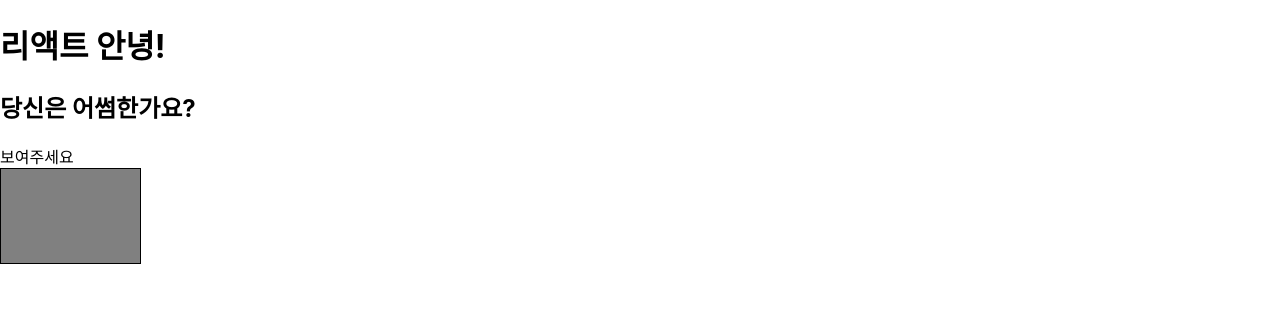
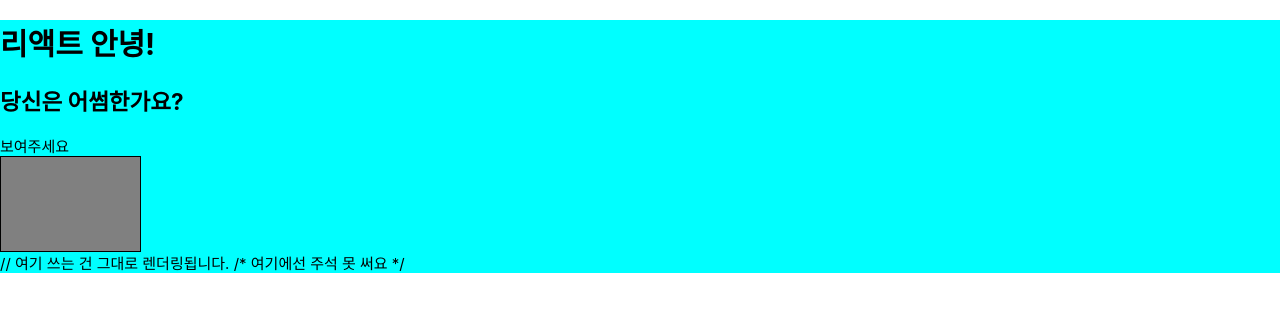
Before and after one commit to cepiloth/LearningReact, a React (Create React App) app in the folder hello-react/: page / in a window 1280 px wide. Shown: the top 312 px of the page. Built offline with nearby package versions, Linux system fonts and the light colour scheme.

Commit message:
리액트학습
리액트에서는 class 를 사용하지 않고 className 키워드를 사용한다.

```diff
--- a/hello-react/src/App.css
+++ b/hello-react/src/App.css
@@ -28,6 +28,11 @@
   color: #61dafb;
 }
 
+.my-div {
+  background-color: aqua;
+  font-size: 15px;
+}
+
 @keyframes App-logo-spin {
   from {
     transform: rotate(0deg);
--- a/hello-react/src/App.js
+++ b/hello-react/src/App.js
@@ -1,4 +1,5 @@
 import React, {Component} from 'react';
+import './App.css'
 
 class App extends Component {
   render() {
@@ -16,13 +17,17 @@ class App extends Component {
     return (
       // 부모가 있어야한다. h1, h2 두개의 태그를 사용하려면 div tag 로 감싸줘야한다.
       // Virtual DOM 이라고 한다.
-      <div>
+      <div className="my-div">
         <h1>리액트 안녕!</h1>
         <h2>{text}</h2>
         {
           condition && '보여주세요'
         }
-        <div style={style}></div>
+        <div
+          style={style}>
+        </div>
+        // 여기 쓰는 건 그대로 렌더링됩니다.
+        /* 여기에선 주석 못 써요 */
       </div>
     );
   }
```
